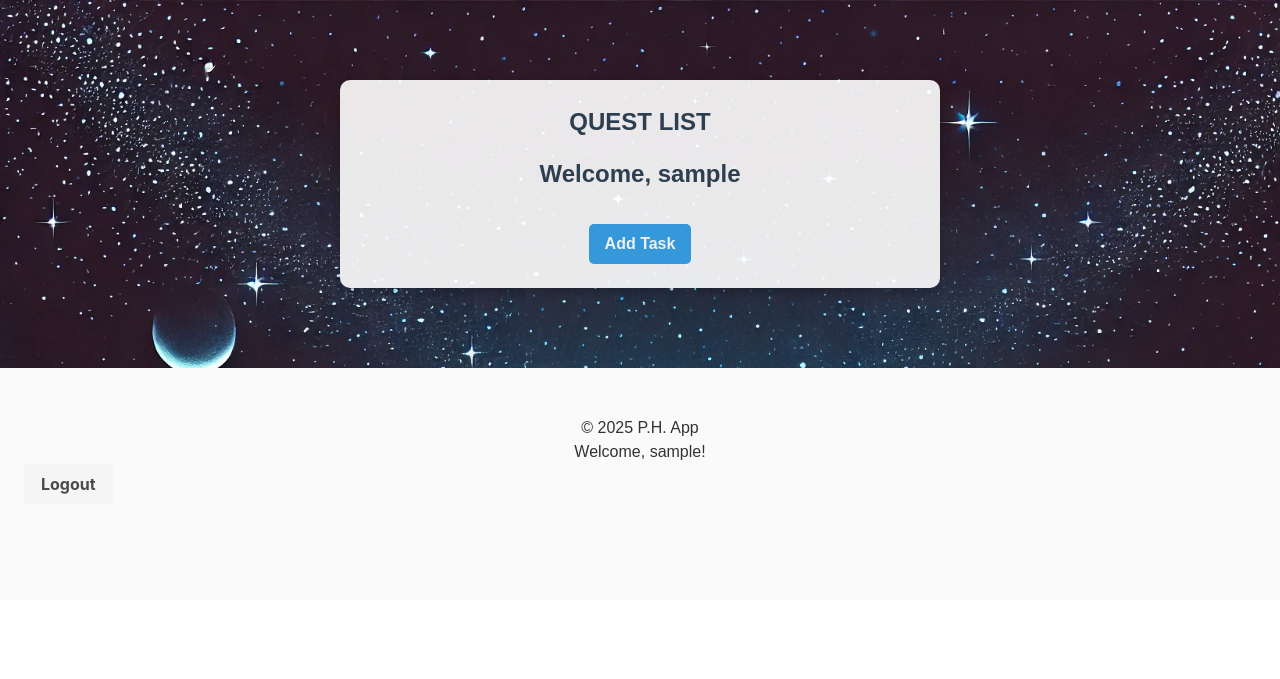
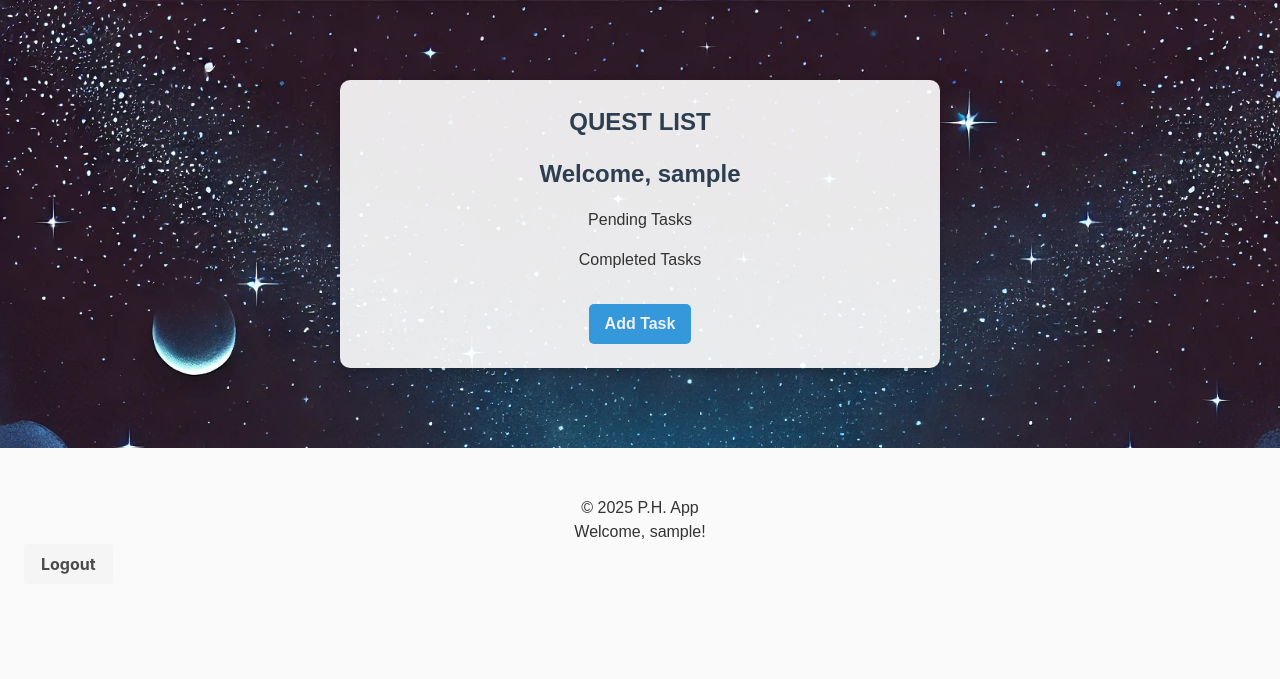
Before and after one commit to Nick24d/productivityHub, a Django app: page /tasks/ in a window 1280 px wide. Shown: the top 679 px of the page. Run offline with Django 5.2, Linux system fonts and the light colour scheme; the visitor is signed in with stand-in values (Sample User, id 1); data that the repository does not hold is empty.

Commit message:
made new changes and final touches

```diff
--- a/productivityHub/models.py
+++ b/productivityHub/models.py
@@ -12,8 +12,8 @@ class Task(models.Model):
       # Each task is linked to a user
     user = models.ForeignKey(User, on_delete=models.CASCADE, related_name='tasks')
     title = models.CharField(max_length=255)
-    description = models.TextField(null = True, blank = True)
-    deadline = models.DateTimeField(null = True, blank = True)
+    description = models.TextField()
+    deadline = models.DateTimeField()
     status = models.CharField(max_length=10, choices=STATUS_CHOICES, default='PENDING')
     created_at = models.DateTimeField(auto_now_add=True)
 
--- a/productivityHub/static/productivityHub/js/modal.js
+++ b/productivityHub/static/productivityHub/js/modal.js
@@ -1,15 +1,13 @@
 document.addEventListener('DOMContentLoaded', function() {
   const taskModal = document.getElementById('taskModal');
-  const closeModalButton = document.getElementById('closeModal');
   const markCompleteButton = document.getElementById('markComplete');
 
   // Ensure modal, buttons, and task elements exist
-  if (taskModal && closeModalButton && markCompleteButton) {
-    // Show the modal with task details when a task is clicked
+  if (taskModal && markCompleteButton) {
     const viewTaskButtons = document.querySelectorAll('.view-task');
     viewTaskButtons.forEach(button => {
       button.addEventListener('click', function() {
-        const taskId = this.getAttribute('data-task-id') || '';
+        const taskId = this.getAttribute('data-task-id');
         const taskTitle = this.getAttribute('data-title') || 'No Title Provided';
         const taskDescription = this.getAttribute('data-description') || 'No Description Available';
         const taskDeadline = this.getAttribute('data-deadline') || 'No Deadline Set';
@@ -19,34 +17,22 @@ document.addEventListener('DOMContentLoaded', function() {
         document.getElementById('taskDescription').textContent = taskDescription;
         document.getElementById('taskDeadline').textContent = 'Deadline: ' + taskDeadline;
 
-        // Show the modal with Solo Leveling style animation
+        // Show the modal
         taskModal.style.display = 'block';
-        taskModal.classList.add('modal-show'); // Add a class for the animation
+        taskModal.classList.add('modal-show'); // Animation for modal
 
-        // Update the "Mark as Completed" button
-        markCompleteButton.href = `/complete_task/${taskId}`;
+        // Dynamically update the "Mark as Completed" button href
+        markCompleteButton.href = `/tasks/complete/${taskId}`; // Dynamically update the 'Mark as Completed' button URL with the correct task ID when a task is viewed
+
       });
     });
 
-    // Close the modal on button click
-    closeModalButton.addEventListener('click', function() {
-      taskModal.style.display = 'none';
-      taskModal.classList.remove('modal-show');
-    });
 
-    // Close the modal when clicking outside of it
     window.addEventListener('click', function(event) {
       if (event.target === taskModal) {
         taskModal.style.display = 'none';
         taskModal.classList.remove('modal-show');
       }
     });
-
-    // Confirm task completion
-    markCompleteButton.addEventListener('click', function(event) {
-      if (!confirm('Are you sure you want to mark this task as completed?')) {
-        event.preventDefault();
-      }
-    });
   }
 });
--- a/productivityHub/templates/productivityHub/task_list.html
+++ b/productivityHub/templates/productivityHub/task_list.html
@@ -6,17 +6,33 @@
 <div class="task-container">
   <h2>QUEST LIST</h2>
   <h2>Welcome, {{ request.user.username }}</h2>
+
+  <!-- Pending Tasks Section -->
+  <h3>Pending Tasks</h3>
   <ul>
     {% for task in tasks %}
-      <li class="{% if task.status == 'PENDING' %}pending{% else %}completed{% endif %}">
-        <span>{{ task.title }} - {{ task.status }}</span>
+      {% if task.status == 'PENDING' %}
+        <li class="pending">
+          <span>{{ task.title }} - {{ task.status }}</span>
 
-        {% if task.status == 'PENDING' %}
           <a href="javascript:void(0)" class="view-task" data-task-id="{{ task.id }}" data-title="{{ task.title }}" data-description="{{ task.description }}" data-deadline="{{ task.deadline }}">View Task</a>
-        {% endif %}
-      </li>
+        </li>
+      {% endif %}
     {% endfor %}
   </ul>
+
+  <!-- Completed Tasks Section -->
+  <h3>Completed Tasks</h3>
+  <ul>
+    {% for task in tasks %}
+      {% if task.status == 'COMPLETED' %}
+        <li class="completed">
+          <span>{{ task.title }} - {{ task.status }}</span>
+        </li>
+      {% endif %}
+    {% endfor %}
+  </ul>
+
   <a class="taskadd" href="{% url 'add_task' %}">Add Task</a>
 </div>
 
@@ -26,13 +42,13 @@
     <h2 id="taskTitle">Task Title</h2>
     <p id="taskDescription">Task Description</p>
     <p id="taskDeadline">Deadline: </p>
-    <button id="closeModal" class="button is-light">Close</button>
+    <!-- Link dynamically set to the 'complete_task' view with the task ID -->
     <a href="#" id="markComplete" class="button is-primary">Mark as Completed</a>
   </div>
 </div>
 
 {% endblock %}
-<!-- Language: javascript -->
+
 {% block extra_scripts %}
 {% load static %}
 <script src="{% static 'productivityHub/js/modal.js' %}"></script>
--- a/productivityHub/views.py
+++ b/productivityHub/views.py
@@ -1,9 +1,9 @@
 from django.contrib.auth import login, logout
 from django.contrib.auth.decorators import login_required
 from django.contrib.auth.forms import AuthenticationForm, UserCreationForm
-from django.shortcuts import redirect, render, get_object_or_404
+from django.shortcuts import get_object_or_404, redirect, render
+
 # from django.views.decorators.csrf import csrf_protect
-
 from .forms import TaskForm
 from .models import Task
 
@@ -28,13 +28,11 @@ def add_task(request):
     form = TaskForm()
   return render(request, 'productivityHub/add_task.html', {'form': form})
 
-
-@login_required
 def complete_task(request, task_id):
-  task = Task.objects.get(id=task_id, user=request.user)
-  task.status = 'COMPLETED'
-  task.save()
-  return redirect('task-list')
+    task = get_object_or_404(Task, id=task_id, user=request.user)
+    task.status = 'COMPLETED'  # Ensure status is updated
+    task.save()
+    return redirect('task-list')  # Redirect back to task list after completion
 
 
 # sign up view
@@ -66,8 +64,8 @@ def login_view(request):
     else:
       return render(request, 'productivityHub/login.html', {
           'form': form,
-           'error': 'Invalid username or password'
-        })
+          'error': 'Invalid username or password'
+      })
   else:
     form = AuthenticationForm()
   return render(request, 'productivityHub/login.html', {'form': form})
@@ -80,5 +78,4 @@ def logout_view(request):
   return redirect('login')
 
 
-
 # Create your views here.
```
